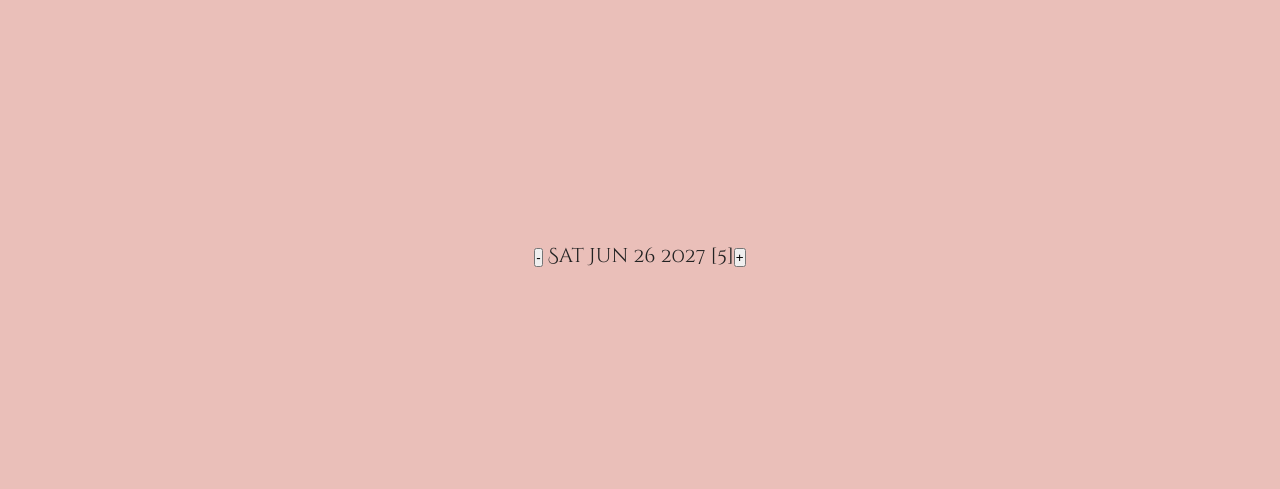
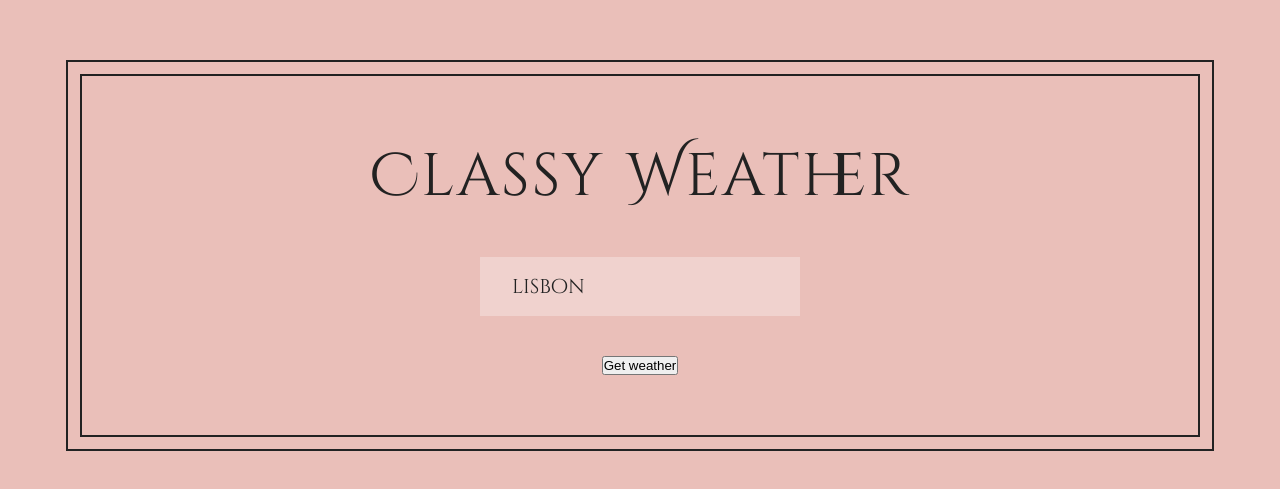
Before and after one commit to Maxeroz/class-based-react, a React (Create React App) app: page / in a window 1280 px wide. Shown: the part 145-634 px from the top of the page. Built offline with nearby package versions, Linux system fonts and the light colour scheme.

Commit message:
Fetching Weather Data

```diff
--- a/src/App.js
+++ b/src/App.js
@@ -1,44 +1,99 @@
 import React from "react";
 
-class Counter extends React.Component {
-  constructor(props) {
-    super(props);
+function getWeatherIcon(wmoCode) {
+  const icons = new Map([
+    [[0], "☀️"],
+    [[1], "🌤"],
+    [[2], "⛅️"],
+    [[3], "☁️"],
+    [[45, 48], "🌫"],
+    [[51, 56, 61, 66, 80], "🌦"],
+    [[53, 55, 63, 65, 57, 67, 81, 82], "🌧"],
+    [[71, 73, 75, 77, 85, 86], "🌨"],
+    [[95], "🌩"],
+    [[96, 99], "⛈"],
+  ]);
+  const arr = [...icons.keys()].find((key) => key.includes(wmoCode));
+  if (!arr) return "NOT FOUND";
+  return icons.get(arr);
+}
 
-    this.state = { count: 5 };
-    this.handleDecrement = this.handleDecrement.bind(this);
-    this.handleIncrement = this.handleIncrement.bind(this);
-  }
-  handleDecrement() {
-    this.setState((curState) => {
-      return {
-        count: curState.count - 1,
-      };
-    });
+function convertToFlag(countryCode) {
+  const codePoints = countryCode
+    .toUpperCase()
+    .split("")
+    .map((char) => 127397 + char.charCodeAt());
+  return String.fromCodePoint(...codePoints);
+}
+
+function formatDay(dateStr) {
+  return new Intl.DateTimeFormat("en", {
+    weekday: "short",
+  }).format(new Date(dateStr));
+}
+
+class App extends React.Component {
+  constructor() {
+    super();
+
+    this.state = {
+      location: "lisbon",
+      isLoading: false,
+      displayLocation: "",
+      weather: {},
+    };
+    this.fetchWeather = this.fetchWeather.bind(this);
   }
 
-  handleIncrement() {
-    this.setState((curState) => {
-      return {
-        count: curState.count + 1,
-      };
-    });
+  async fetchWeather() {
+    try {
+      this.setState({ isLoading: true });
+      // 1) Getting location (geocoding)
+      const geoRes = await fetch(
+        `https://geocoding-api.open-meteo.com/v1/search?name=${this.state.location}`
+      );
+      const geoData = await geoRes.json();
+      console.log(geoData);
+
+      if (!geoData.results) throw new Error("Location not found");
+
+      const { latitude, longitude, timezone, name, country_code } =
+        geoData.results.at(0);
+      this.setState({
+        displayLocation: `${name} ${convertToFlag(country_code)}`,
+      });
+
+      // 2) Getting actual weather
+      const weatherRes = await fetch(
+        `https://api.open-meteo.com/v1/forecast?latitude=${latitude}&longitude=${longitude}&timezone=${timezone}&daily=weathercode,temperature_2m_max,temperature_2m_min`
+      );
+      const weatherData = await weatherRes.json();
+      this.setState({ weather: weatherData.daily });
+    } catch (err) {
+      console.err(err);
+    } finally {
+      this.setState({ isLoading: false });
+    }
   }
 
   render() {
-    const date = new Date("june 21 2027");
-    date.setDate(date.getDate() + this.state.count);
+    return (
+      <div className="app">
+        <h1>Classy Weather</h1>
+        <div>
+          <input
+            type="text"
+            placeholder="Search for location..."
+            value={this.state.location}
+            onChange={(e) => this.setState({ location: e.target.value })}
+          />
+        </div>
+        <button onClick={this.fetchWeather}>Get weather</button>
 
-    return (
-      <div>
-        <button onClick={this.handleDecrement}>-</button>
-        <span>
-          {" "}
-          {date.toDateString()} [{this.state.count}]
-        </span>
-        <button onClick={this.handleIncrement}>+</button>
+        {this.state.isLoading && <p className="loader">Loading...</p>}
       </div>
     );
   }
 }
 
-export default Counter;
+export default App;
```
Also changed, not shown: src/Counter.js (added, +44 -0 lines).
